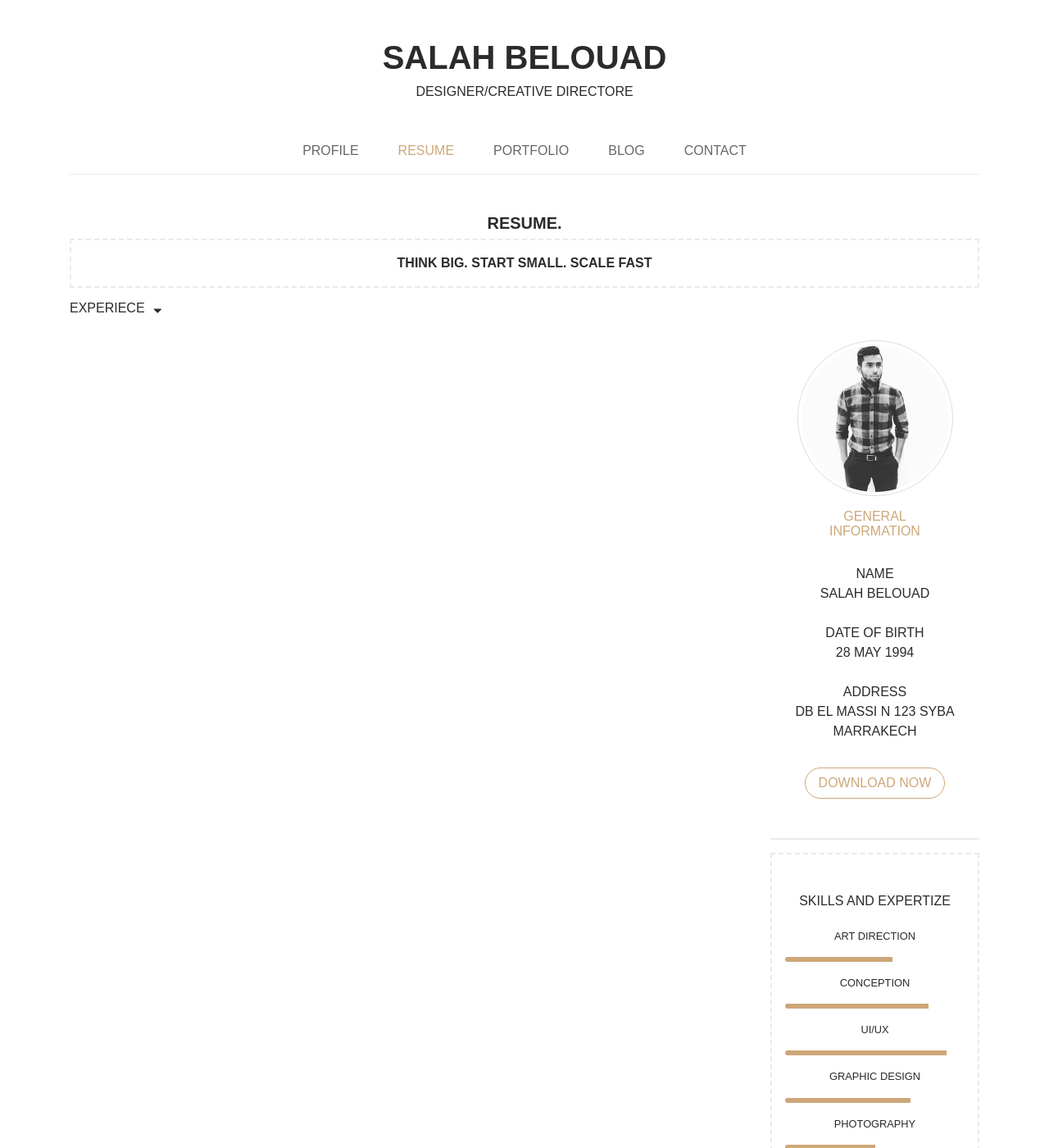
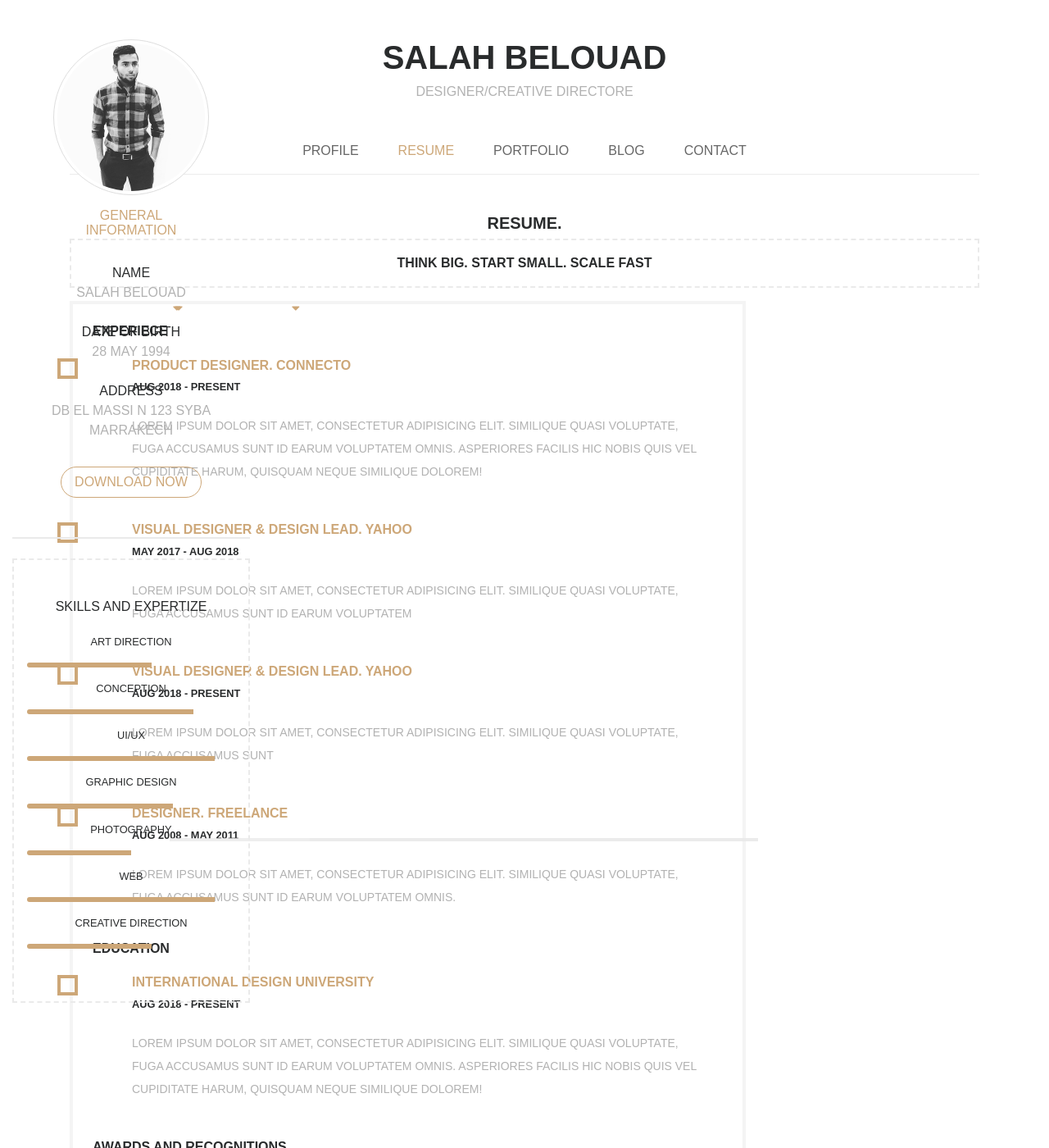
Before and after one commit to DevSalah101/cv, a Jekyll site: the page built from resume.html, in a window 1280 px wide and 1400 px high. Shown: the whole window at 82% size. Built offline with Jekyll 4.4.1, drawn with Linux system fonts in a browser that asks for light colours; some of the changed text lies outside the part shown.

Commit message:
Modified NEws Files

```diff
--- a/_data/resume.yml
+++ b/_data/resume.yml
@@ -6,3 +6,15 @@ skills:
   - {name: "Photography", pers: "50%"}
   - {name: "Web", pers: "90%"}
   - {name: "Creative Direction", pers: "60%"}
+
+experiece:
+  - {title: "Product Designer. Connecto", date: "Aug 2018 - present", text: "Lorem ipsum dolor sit amet, consectetur adipisicing elit. Similique quasi voluptate, fuga accusamus sunt id earum voluptatem omnis. Asperiores facilis hic nobis quis vel cupiditate harum, quisquam neque similique dolorem!"}
+  - {title: "Visual Designer &amp; Design Lead. Yahoo", date: "may 2017 - Aug 2018", text: "Lorem ipsum dolor sit amet, consectetur adipisicing elit. Similique quasi voluptate, fuga accusamus sunt id earum voluptatem"}
+  - {title: "Visual Designer &amp; Design Lead. Yahoo", date: "Aug 2018 - present", text: "Lorem ipsum dolor sit amet, consectetur adipisicing elit. Similique quasi voluptate, fuga accusamus sunt"}
+  - {title: "Designer. Freelance", date: "Aug 2008 - may 2011", text: "Lorem ipsum dolor sit amet, consectetur adipisicing elit. Similique quasi voluptate, fuga accusamus sunt id earum voluptatem omnis."}
+
+education:
+  - {title: "International Design University", date: "Aug 2018 - present", text: "Lorem ipsum dolor sit amet, consectetur adipisicing elit. Similique quasi voluptate, fuga accusamus sunt id earum voluptatem omnis. Asperiores facilis hic nobis quis vel cupiditate harum, quisquam neque similique dolorem!"}
+
+awards:
+    - {title: "Www Award", text: "Lorem ipsum dolor sit amet, consectetur adipisicing elit. Similique quasi voluptate, fuga accusamus sunt id earum voluptatem omnis. Asperiores facilis hic nobis quis vel cupiditate harum, quisquam neque similique dolorem!"}
--- a/resume.html
+++ b/resume.html
@@ -7,12 +7,43 @@ layout: default
 		<p class="quots font-weight-bold b-dsh py-3 b-dsh text-dark text-center">Think Big. Start Small. Scale Fast</p>
 
 		<div class="row my-3">
-			<div class="col-md-9 h-100">
-				<div class="">
-					<h6>Experiece <i class="icon icon-sort-down"></i></h6>
+			<div class="col-md-9">
+				<div class="content h-100 b-solid pl-4 py-4">
+					<div class="title experiece">
+						<h6 class="h6 text-dark position-relative font-weight-extra">Experiece <i class="icon icon-sort-down text-laser"></i></h6>
+						{% for expinfo in site.data.resume.experiece %}
+						<div class="info mt-4 px-5 position-relative">
+							<h6 class="h6 text-laser font-weight-bold">{{expinfo.title}}</h6>
+							<small class="text-dark d-block font-weight-bold">{{expinfo.date}}</small>
+							<p class="text-secondary py-4 line-height font-14">{{expinfo.text}}</p>
+						</div>
+						{% endfor %}
+					</div>
+					<div class="title education">
+						<h6 class="h6 text-dark position-relative font-weight-extra mt-3">education <i class="icon icon-sort-down text-laser"></i></h6>
+						{% for expinfo in site.data.resume.education %}
+						<div class="info mt-4 px-5 position-relative">
+							<h6 class="h6 text-laser font-weight-bold">{{expinfo.title}}</h6>
+							<small class="text-dark d-block font-weight-bold">{{expinfo.date}}</small>
+							<p class="text-secondary py-4 line-height font-14">{{expinfo.text}}</p>
+						</div>
+						{% endfor %}
+					</div>
+					<div class="title awards">
+						<h6 class="h6 text-dark position-relative font-weight-extra mt-4">Awards and recognitions <i class="icon icon-sort-down text-laser"></i></h6>
+						{% for expinfo in site.data.resume.awards %}
+						<div class="info mt-4 px-5 position-relative">
+							<h6 class="h6 text-laser font-weight-bold line-height">{{expinfo.title}}</h6>
+							<p class="text-secondary py-4 font-14 line-height">{{expinfo.text}}</p>
+						</div>
+						{% endfor %}
+						<div class="info mt-4 px-5 position-relative">
+							<h6 class="h6 text-dark font-weight-extra">More Awards</h6>
+						</div>
+					</div>
 				</div>
 			</div>
-			<div class="col-md-3 h-100">
+			<div class="col-md-3 h-100 position-sticky fixed-top">
 				<div class="home-info text-center bg-white py-5 b-bottom">
 					<div class="card-avatar text-center">
 						<img class="img-fluid img-thumbnail rounded-circle" src="{{site.baseurl}}/assets/img/image-1.png">
@@ -25,7 +56,7 @@ layout: default
 					</ul>
 					<button type="button" class="btn btn-outline-warning mt-3 ">Download Now</button>
 				</div>
-				<div class="home-info text-center b-dsh py-5 b-bottom mt-3">
+				<div class="home-info text-center b-dsh py-5 b-bottom mt-4">
 					<h6 class="h6 mb-4">Skills And Expertize</h6>
 					<ul class="list-unstyled px-3">
 						{% for skill in  site.data.resume.skills %}
```
Also changed, not shown: _sass/layout/_framework.scss (+12 -0 lines), _sass/pages/_resume.scss (+48 -0 lines), assets/css/all.css.
